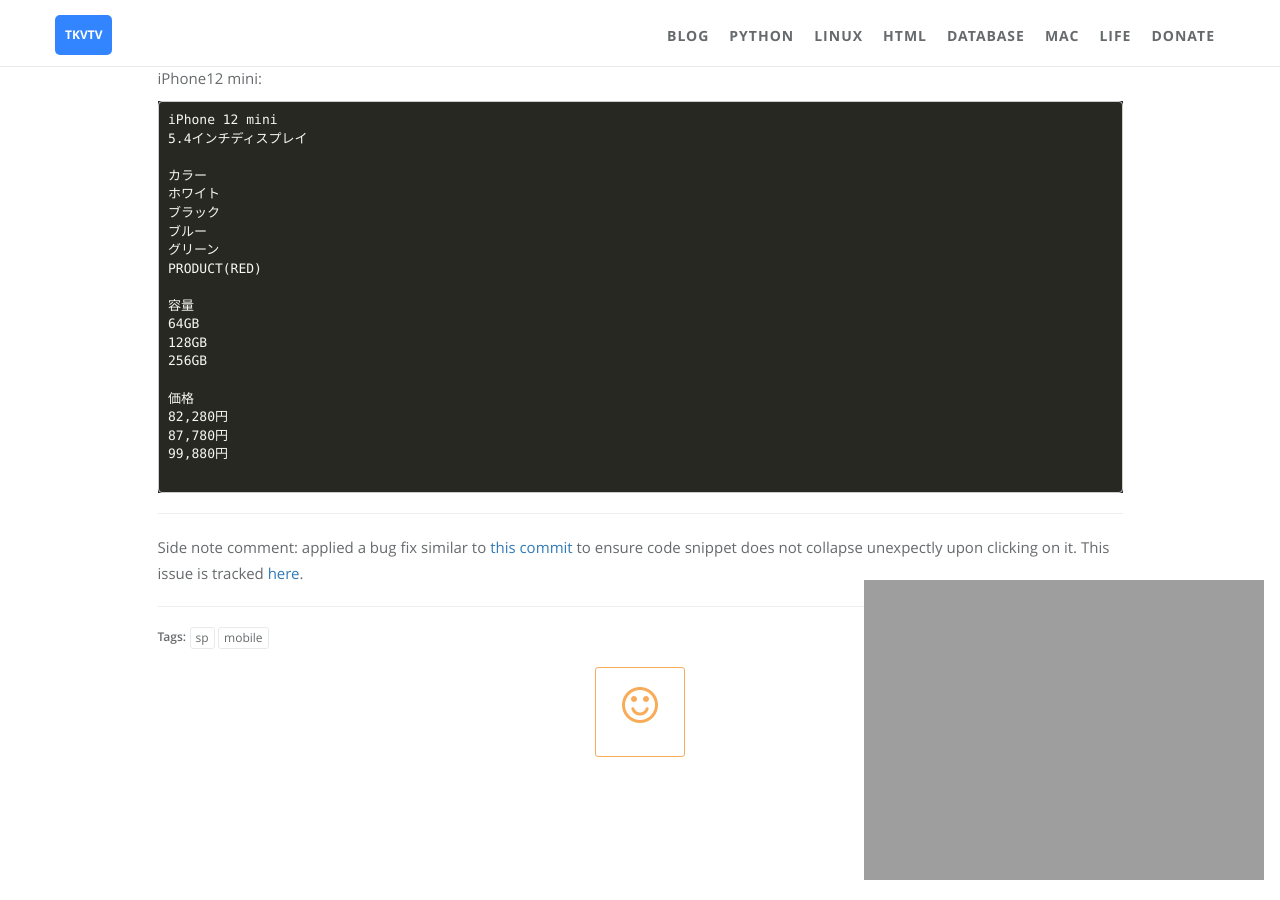
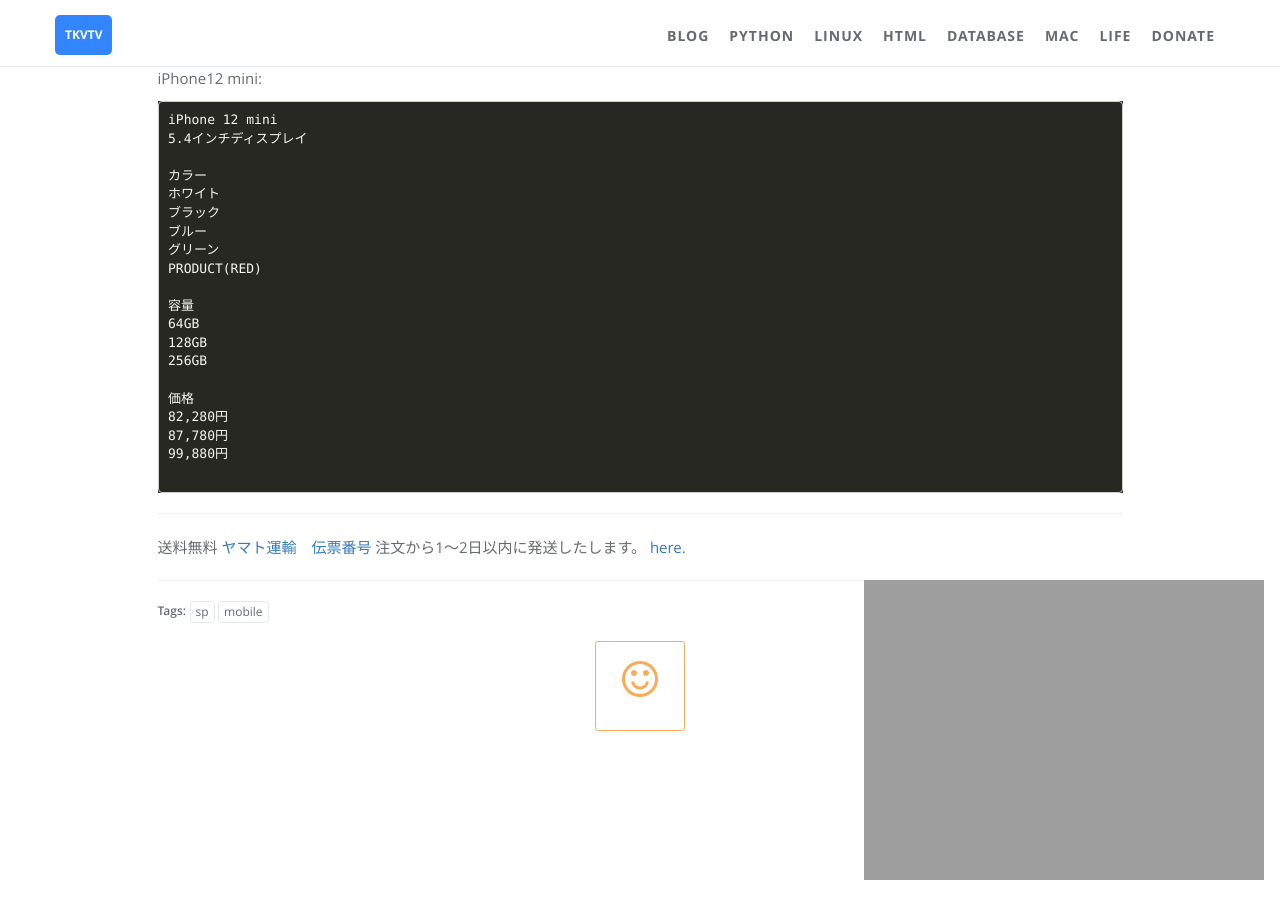
Before and after one commit to takagotch/o23829, a Jekyll site: the page built from _posts/2020-10-21-contracts.md, in a window 1280 px wide and 900 px high, scrolled down 1927 px. Built offline with Jekyll 4.4.1, drawn with Linux system fonts in a browser that asks for light colours; comment, search, counter and statistics services are not loaded.

Commit message:
Update 2020-10-21-contracts.md

```diff
--- a/_posts/2020-10-21-contracts.md
+++ b/_posts/2020-10-21-contracts.md
@@ -114,7 +114,7 @@
 
 
 
-Side note comment: applied a bug fix similar to
-[this commit](https://github.com/Atlas7/atlas7.github.io/commit/6659f4a47f6ec66987adb0f683a9c6f3842252ae#diff-818954a41dbfb01af70050a459c603b9)
-to ensure code snippet does not collapse unexpectly upon clicking on it. This issue is tracked
+送料無料
+[ヤマト運輸　伝票番号](https://toi.kuronekoyamato.co.jp/cgi-bin/tneko)
+注文から1～2日以内に発送したします。
 [here](https://github.com/jarrekk/Jalpc/issues/97).
```
